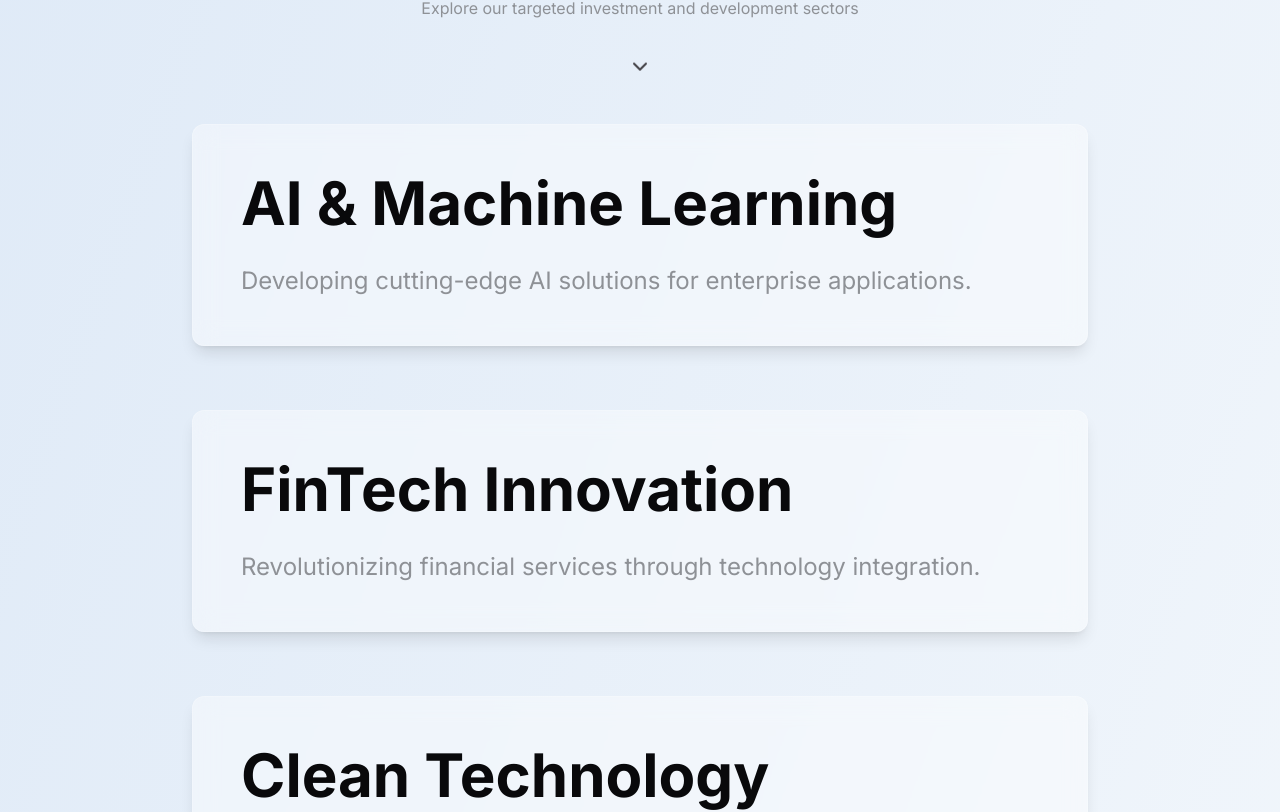
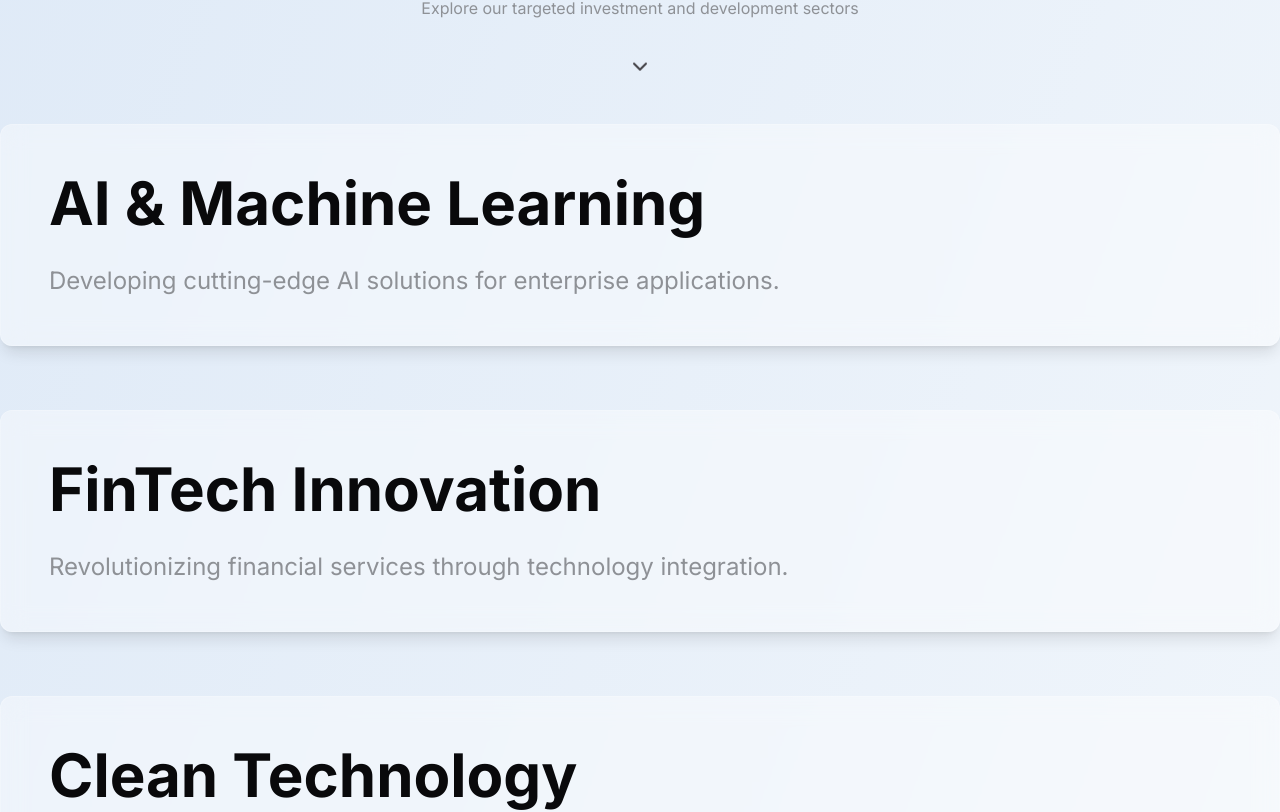
Before and after one commit to Shakz101/conglomerate-connect, a React (Vite) app: page / in a window 1280 px wide. Shown: the part 996-1808 px from the top of the page. Built offline with nearby package versions, Linux system fonts and the light colour scheme.

Commit message:
Style opportunity cards
Improve the styling of the opportunity cards to make them full-width and include background designs.

```diff
--- a/src/pages/Index.tsx
+++ b/src/pages/Index.tsx
@@ -175,7 +175,7 @@ const Index = () => {
           ].map((sector, index) => (
             <div
               key={sector.sector}
-              className="max-w-4xl mx-auto opportunity-card"
+              className="opportunity-card w-full"
               data-index={index}
               id={`opportunity-${index}`}
             >
```
